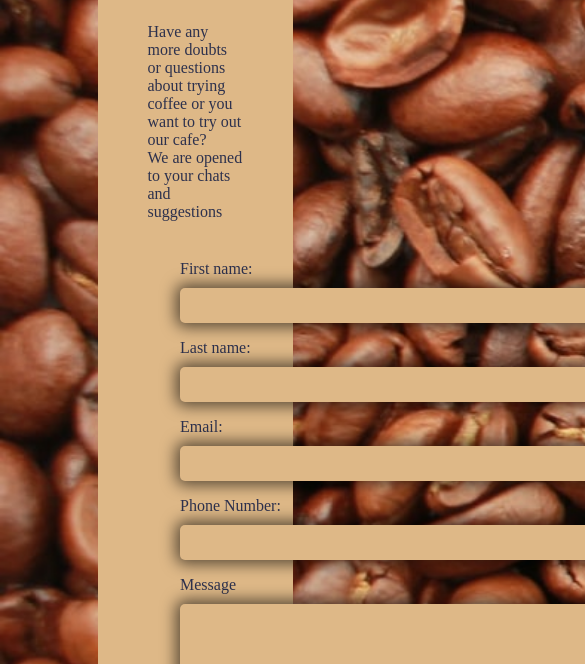
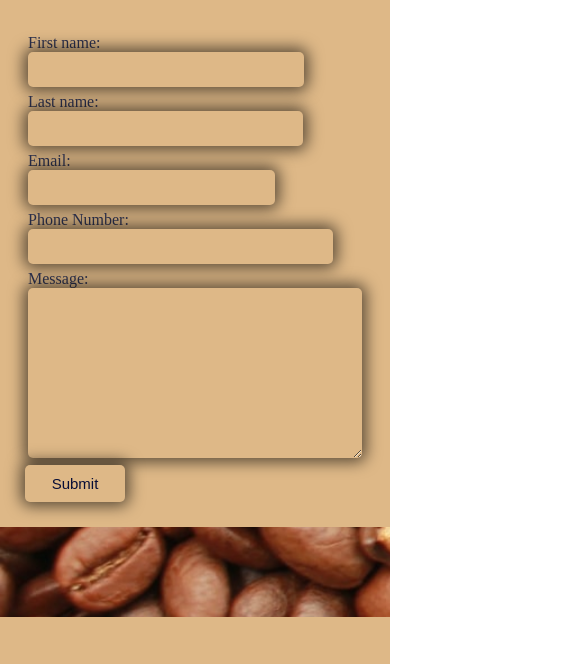
Before and after one commit to Taymhelahday99/Coffee-shop, a plain HTML site: page contact.html in a window 390 px wide. Shown: the part 537-1201 px from the top of the page, 585 px wide, since content can reach past the window. Drawn offline with Linux system fonts and the light colour scheme.

Commit message:
responsiveness fixed

```diff
--- a/contact.html
+++ b/contact.html
@@ -47,7 +47,7 @@
                 </label>
             </div>
             <div class="wrapper">
-                <label for="message">Message
+                <label for="message">Message:
                 <textarea name="message" id="message" cols="30" rows="10"></textarea>
                 </label>
             </div>
--- a/style.css
+++ b/style.css
@@ -199,7 +199,7 @@ footer li{
   margin-left: auto;
   margin-right: auto;
   padding: 50px;
-  max-width: 50%;
+  max-width: 80%;
   margin-bottom: 90px;
   margin-top: 90px;
   color:hsl(233, 26%, 24%);
@@ -339,4 +339,55 @@ textarea{
    footer ul{
     padding-left: 0px;
   }
+  .form{
+
+    margin-left: 0;
+    margin-right: 0;
+    padding: 5px;
+    max-width: 100%;
+    margin-bottom: 90px;
+    margin-top: 90px;
+    color:hsl(233, 26%, 24%);
   }
+  form{
+    width:100%;
+    padding: 20px;
+    font: 30px;
+
+  }
+  input{
+    padding: 10px;
+    margin:0;
+    width: 100%;
+    outline: none;
+    min-width: 200px;
+
+  }
+  textarea{
+    padding: 10px;
+    margin: 0;
+    width: 100%;
+    min-width: 200px;
+    outline: none;
+  }
+  .wrapper{
+    display: inline-block;
+    padding: 3px;
+
+  }
+  .formbutton{
+    margin: 0;
+    width: 100px;
+    font-size: 15px;
+  }
+
+
+  .contact{
+    background-image: url(Image/beans.jpg);
+    background-repeat:no-repeat;
+    background-size:cover;
+    width:cover;
+
+
+  }
+  }
```
